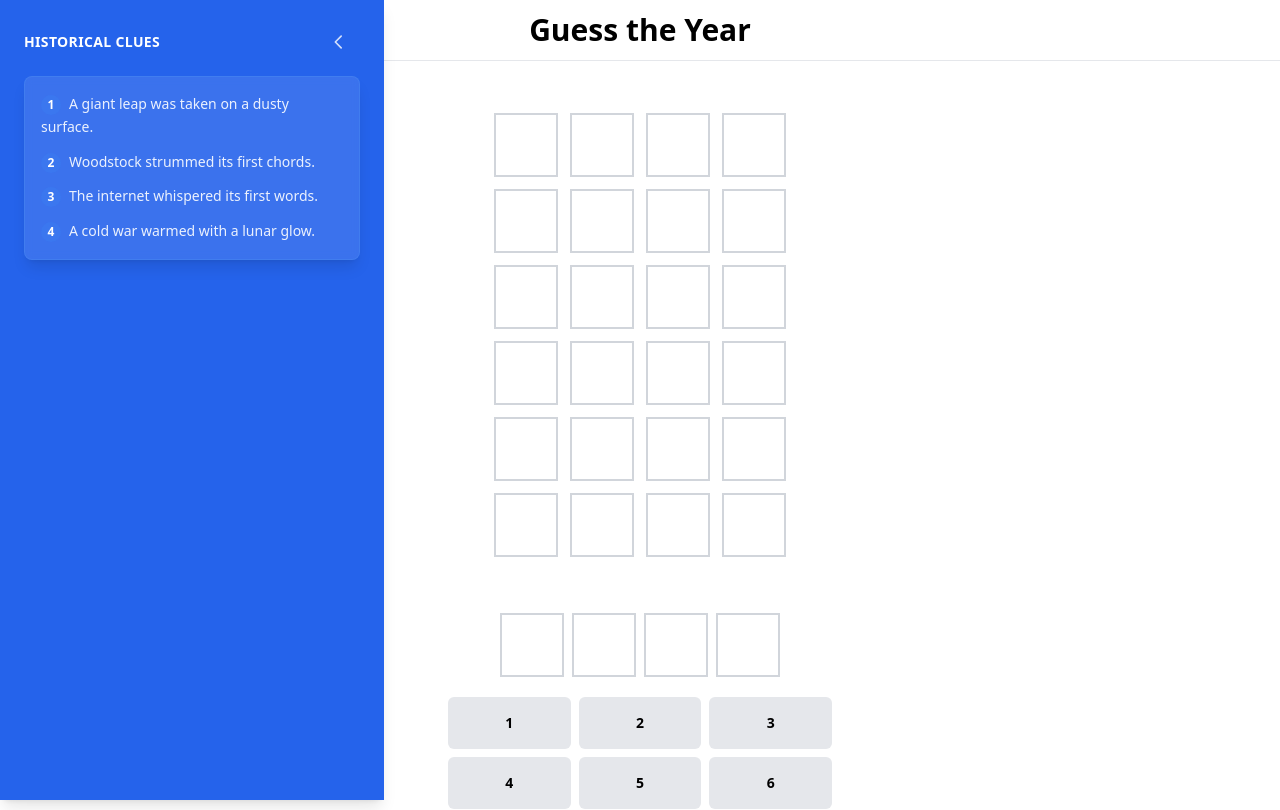
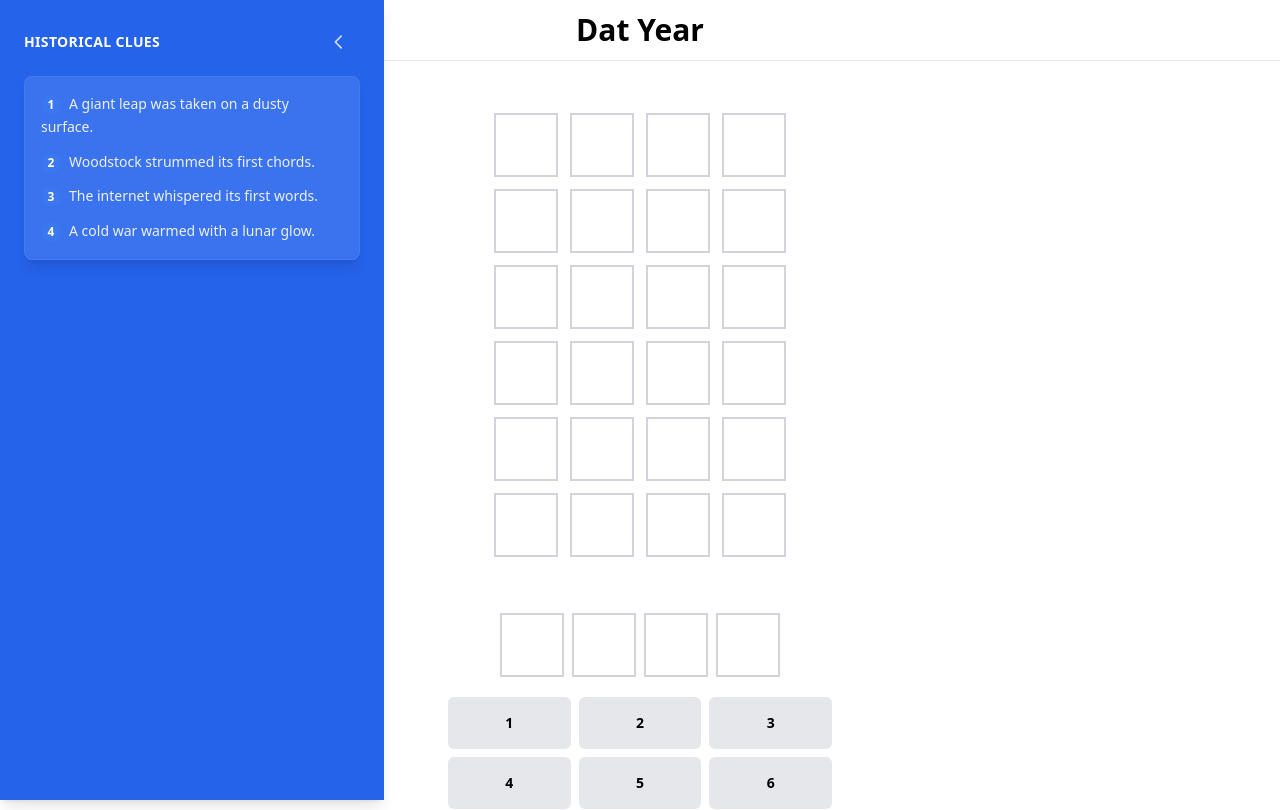
Before and after one commit to gpetiot/guess-year-js, a React (Vite) app: page / in a window 1280 px wide. Shown: the top 810 px of the page. Built offline with nearby package versions, Linux system fonts and the light colour scheme.

Commit message:
Feat(branding): rebrand app to 'Dat Year'

```diff
--- a/index.html
+++ b/index.html
@@ -1,10 +1,10 @@
-<!doctype html>
+<!DOCTYPE html>
 <html lang="en">
   <head>
     <meta charset="UTF-8" />
     <link rel="icon" type="image/svg+xml" href="/vite.svg" />
+    <title>Dat Year</title>
     <meta name="viewport" content="width=device-width, initial-scale=1.0" />
-    <title>Guess the Year</title>
   </head>
   <body>
     <div id="root"></div>
--- a/package.json
+++ b/package.json
@@ -1,5 +1,5 @@
 {
-  "name": "guess-date",
+  "name": "dat-year",
   "private": true,
   "version": "0.0.0",
   "type": "module",
--- a/src/App.tsx
+++ b/src/App.tsx
@@ -91,9 +91,7 @@ const GameContent = () => {
       <div className="flex min-h-screen flex-col items-center">
         <header className="w-full border-b dark:border-gray-800">
           <div className="container mx-auto flex items-center px-4 py-3">
-            <h1 className="flex-1 text-center text-3xl font-bold dark:text-white">
-              Guess the Year
-            </h1>
+            <h1 className="flex-1 text-center text-3xl font-bold dark:text-white">Dat Year</h1>
           </div>
         </header>
 
--- a/src/context/GameContext.tsx
+++ b/src/context/GameContext.tsx
@@ -111,7 +111,7 @@ export const GameProvider = ({ children }: GameProviderProps) => {
     try {
       if (navigator.share) {
         await navigator.share({
-          title: 'Chronos Code Result',
+          title: 'Dat Year Result',
           text: shareText,
         });
       } else {
--- a/src/utils/gameLogic.ts
+++ b/src/utils/gameLogic.ts
@@ -60,7 +60,7 @@ export const generateShareText = (guesses: GuessResult[], won: boolean): string
     incorrect: '⬜',
   };
 
-  const header = `Chronos Code ${guesses.length}/${MAX_ATTEMPTS}${won ? ' ✨' : ' ❌'}\n\n`;
+  const header = `Dat Year ${guesses.length}/${MAX_ATTEMPTS}${won ? ' ✨' : ' ❌'}\n\n`;
   const grid = guesses.map((guess) => guess.feedback.map((f) => emojiMap[f]).join('')).join('\n');
 
   return header + grid;
```
